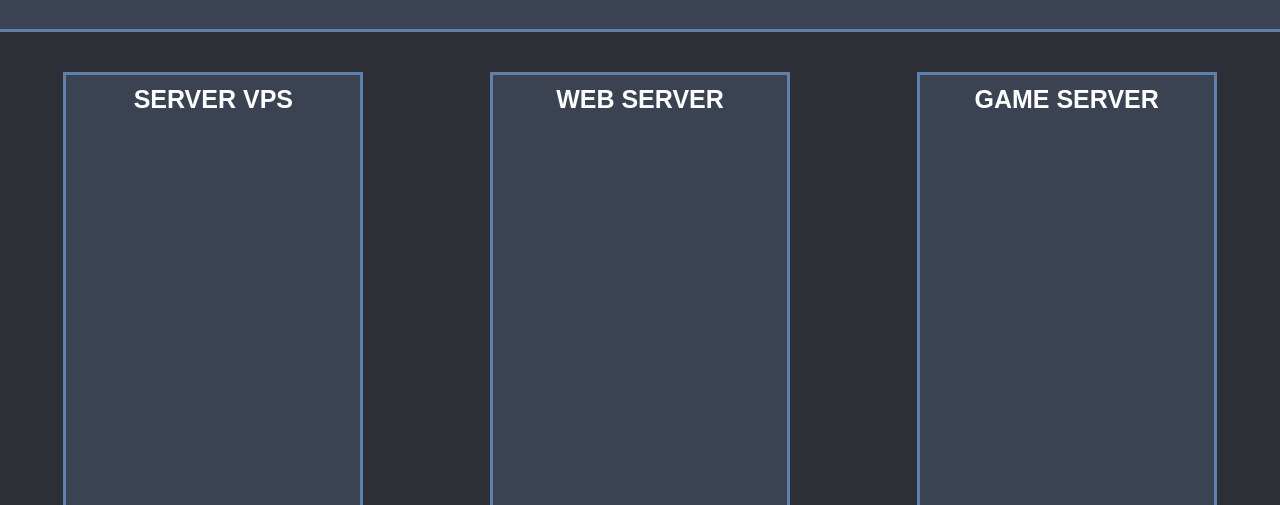
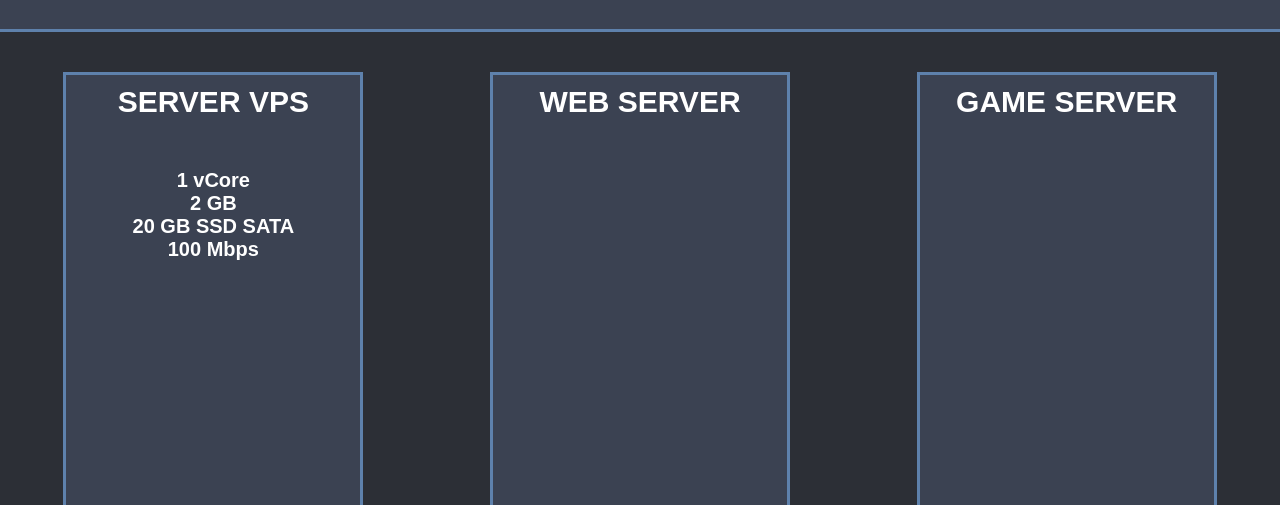
Before and after one commit to garaa1/HostingWebsite, a plain HTML site: page index.html in a window 1280 px wide. Shown: the part 739-1244 px from the top of the page. Drawn offline with Linux system fonts and the light colour scheme.

Commit message:
update description server vps

```diff
--- a/index.html
+++ b/index.html
@@ -35,6 +35,21 @@
             <div class="vpsServ">
                 <div class="descriptionVpsServ">
                     <p class="nameServ">SERVER VPS</p>
+                    <div class="mainVpsServDescription">
+                        <div class="topVpsServDescription">
+                            <div class="statVpsServ">
+                                <ul class="mainVpsInfo">
+                                    <li class="mainVpsServerInfo"> 1 vCore</li>
+                                    <li class="mainVpsServerInfo"> 2 GB</li>
+                                    <li class="mainVpsServerInfo"> 20 GB SSD SATA</li>
+                                    <li class="mainVpsServerInfo"> 100 Mbps</li>
+                                </ul>
+                            </div>
+                        </div>
+                        <div class="bottomVpsServDescription">
+
+                        </div>
+                    </div>
                 </div>
             </div>
             <div class="webServ">
--- a/styles/styles.css
+++ b/styles/styles.css
@@ -136,7 +136,37 @@ body{
     color: white;
     font-family: sans-serif;
     font-weight: bold;
-    font-size: 25px;
+    font-size: 30px;
     cursor: pointer;
     margin-top: 10px;
 }
+.mainVpsServDescription{
+    height: 100%;
+    width: 100%;
+    display: flex;
+    flex-direction: column;
+}
+.topVpsServDescription{
+    width: 100%;
+    height: 50%;
+}
+.bottomVpsServDescription{
+    width: 100%;
+    height: 50%;
+}
+.mainVpsServerInfo{
+    font-family: sans-serif;
+    color:white;
+    font-weight: bold;
+    font-size: 20px;
+}
+.mainVpsInfo{
+    display: flex;
+    align-items: center;
+    justify-content: center;
+    flex-direction: column;
+    list-style: none;
+}
+.statVpsServ{
+    margin-top: 50px;
+}
```
